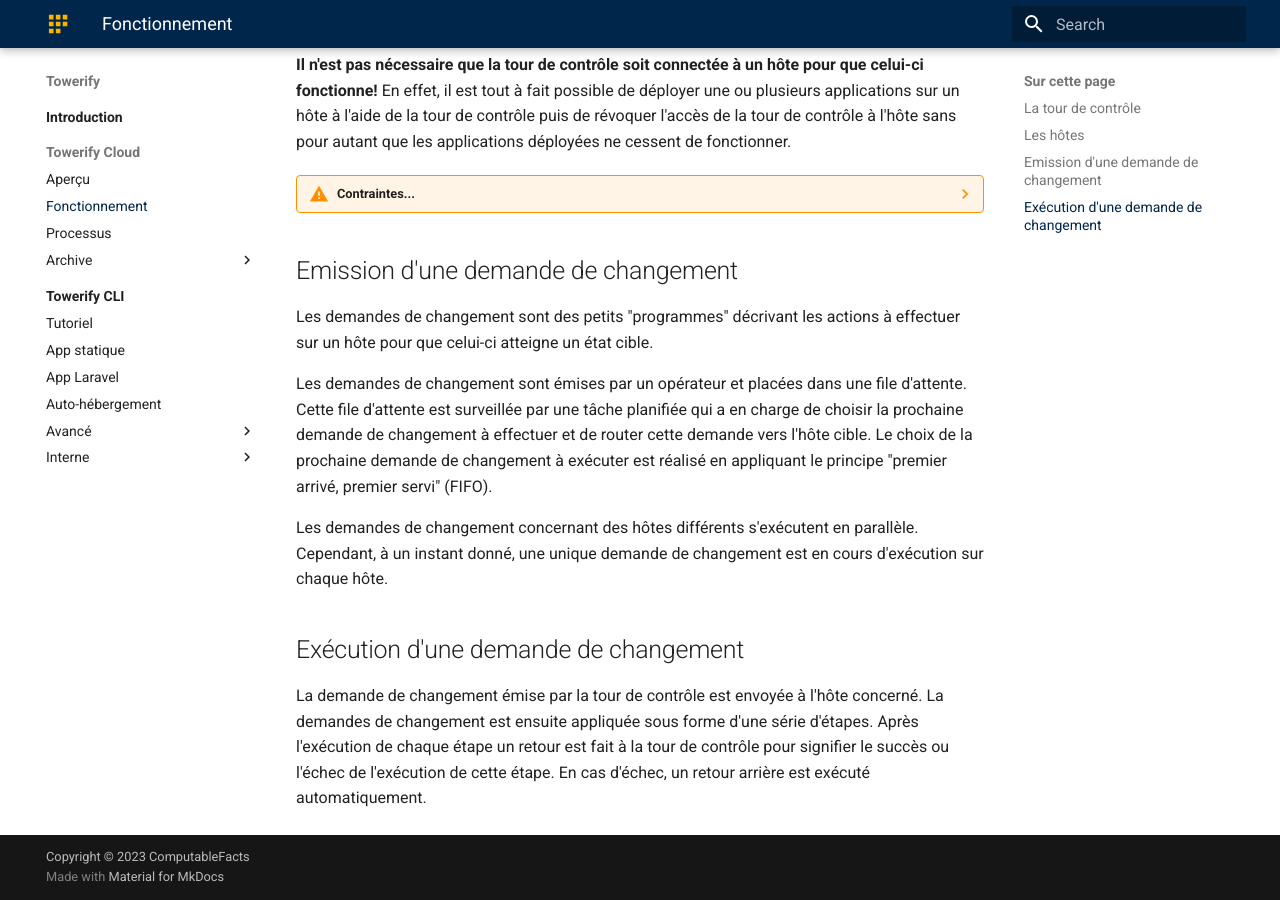
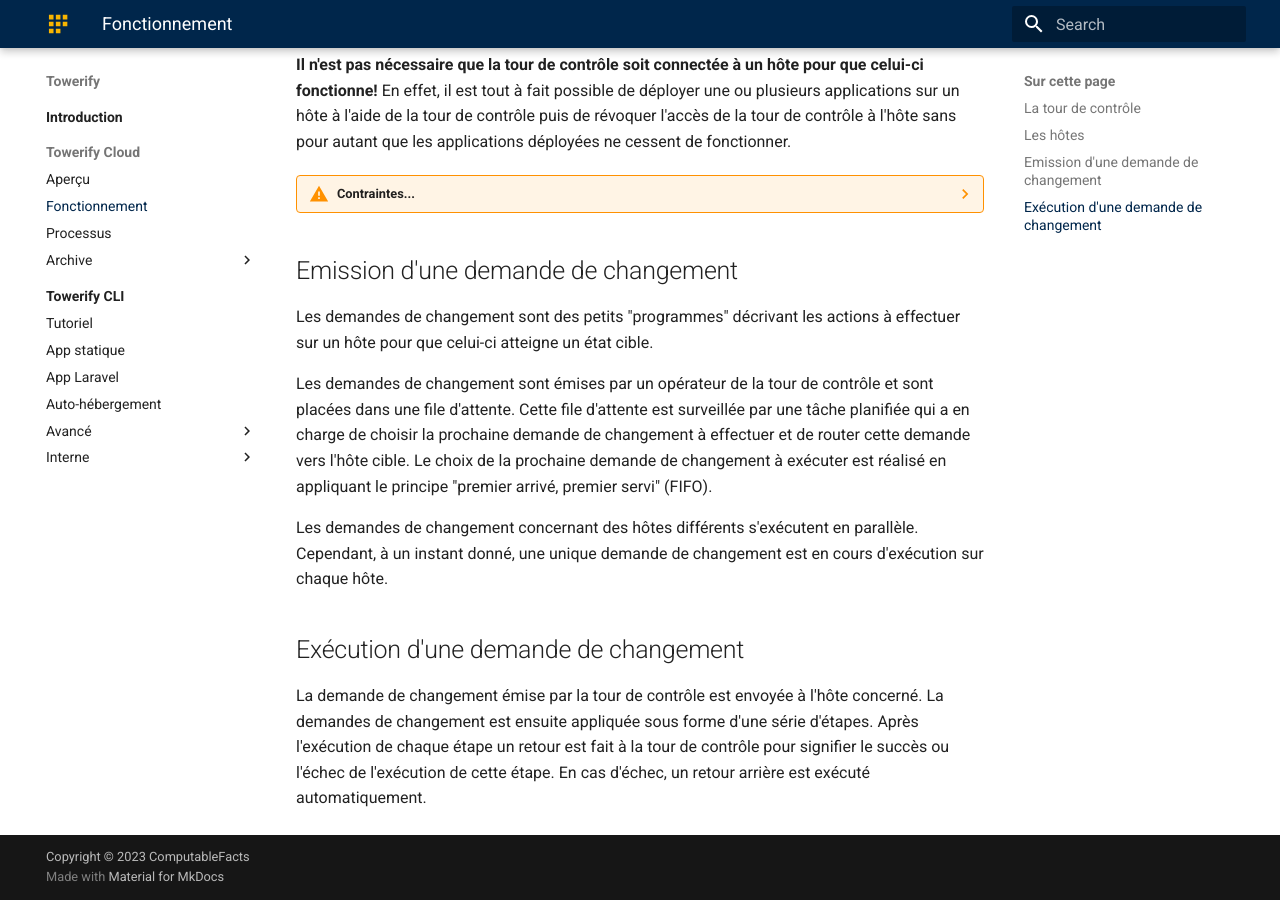
Before and after one commit to computablefacts/towerify-docs, an MkDocs documentation site: the page built from docs/cloud/how-it-works.md, in a window 1280 px wide and 900 px high, scrolled down 1338 px. Built offline with MkDocs 1.6.1 and Material for MkDocs 9.7.7, drawn with Linux system fonts in a browser that asks for light colours.

Commit message:
Edit Towerify Cloud 7/n

```diff
--- a/docs/cloud/how-it-works.md
+++ b/docs/cloud/how-it-works.md
@@ -59,10 +59,10 @@ fonctionner.
 Les demandes de changement sont des petits "programmes" décrivant les actions à effectuer sur un hôte pour que celui-ci
 atteigne un état cible.
 
-Les demandes de changement sont émises par un opérateur et placées dans une file d'attente. Cette file d'attente est
-surveillée par une tâche planifiée qui a en charge de choisir la prochaine demande de changement à effectuer et de
-router cette demande vers l'hôte cible. Le choix de la prochaine demande de changement à exécuter est réalisé en
-appliquant le principe "premier arrivé, premier servi" (FIFO).
+Les demandes de changement sont émises par un opérateur de la tour de contrôle et sont placées dans une file d'attente.
+Cette file d'attente est surveillée par une tâche planifiée qui a en charge de choisir la prochaine demande de
+changement à effectuer et de router cette demande vers l'hôte cible. Le choix de la prochaine demande de changement à
+exécuter est réalisé en appliquant le principe "premier arrivé, premier servi" (FIFO).
 
 Les demandes de changement concernant des hôtes différents s'exécutent en parallèle. Cependant, à un instant donné, une
 unique demande de changement est en cours d'exécution sur chaque hôte.
```
Also changed, not shown: 1 other file.
